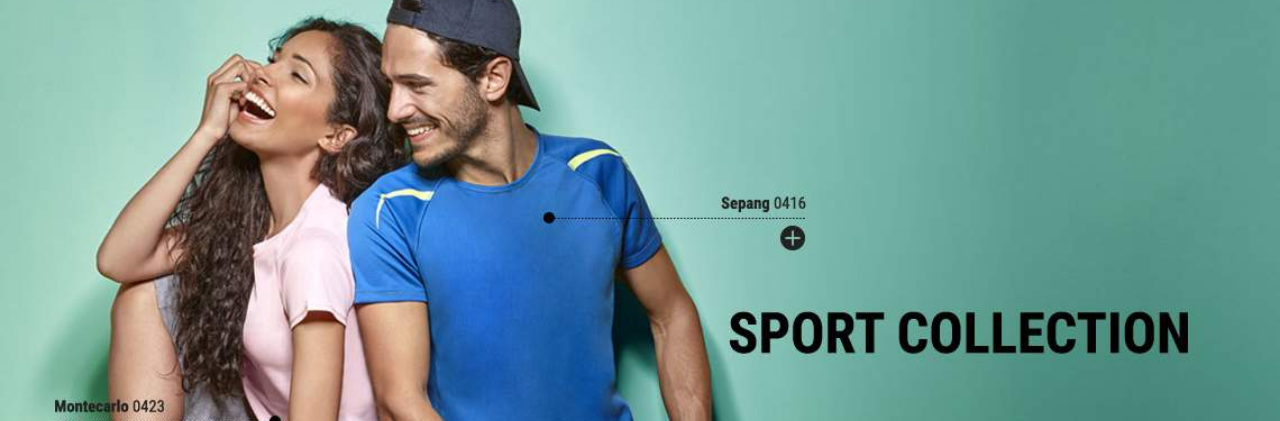
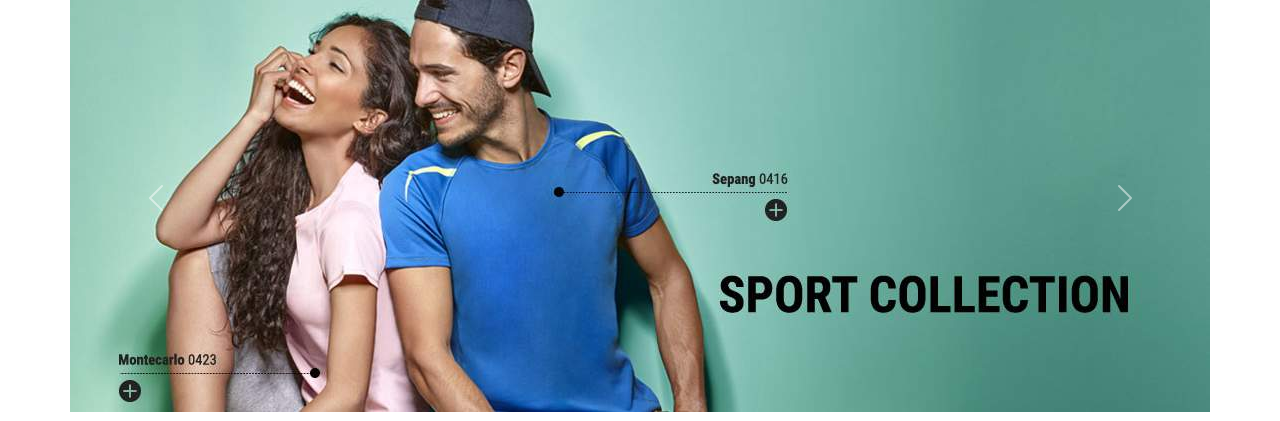
Before and after one commit to KarenACC/PreEntrega2-Castro, a plain HTML site: page index.html in a window 1280 px wide. Shown: the part 166-587 px from the top of the page. Drawn offline with nearby package versions, Linux system fonts and the light colour scheme.

Commit message:
Se arregla slider

```diff
--- a/assets/css/style.css
+++ b/assets/css/style.css
@@ -15,17 +15,6 @@ h2{
 
 }
 
-
-/* .bodyIndex{
-    display:grid;
-    grid-template-columns: 1fr 1fr;
-    grid-template-rows: 150px 600px 900px 150px;
-    grid-template-areas: "header     header"
-                         "banner     banner"
-                         "contenedor contenedor"
-                         "footer     footer";
-
-} */
 
 body{
     font-family: 'Quicksand', sans-serif;
@@ -149,6 +138,7 @@ header nav ul li a{
     align-items: center;
     height: 25%;
     width: 100%;
+    overflow-y: auto;
 
 }
 .contenedor-ofertas .oferta .oferta-imagen img{
--- a/index.html
+++ b/index.html
@@ -14,6 +14,9 @@
 <link rel="preconnect" href="https://fonts.googleapis.com">
 <link rel="preconnect" href="https://fonts.gstatic.com" crossorigin>
 <link href="https://fonts.googleapis.com/css2?family=Bebas+Neue&display=swap" rel="stylesheet">
+<link href="https://cdn.jsdelivr.net/npm/bootstrap@5.3.0-alpha1/dist/css/bootstrap.min.css" rel="stylesheet" integrity="sha384-GLhlTQ8iRABdZLl6O3oVMWSktQOp6b7In1Zl3/Jr59b6EGGoI1aFkw7cmDA6j6gD" crossorigin="anonymous">
+<script src="https://cdn.jsdelivr.net/npm/bootstrap@5.3.0-alpha1/dist/js/bootstrap.bundle.min.js" integrity="sha384-w76AqPfDkMBDXo30jS1Sgez6pr3x5MlQ1ZAGC+nuZB+EYdgRZgiwxhTBTkF7CXvN" crossorigin="anonymous"></script>
+
 </head>
 
 <body  class="bodyIndex">
@@ -44,7 +47,28 @@
 
     </header>
     <div class="banner">
-        <img src="./assets/img/cover.jpg" alt="">
+        <!-- <img src="./assets/img/cover.jpg" alt=""> -->
+        <div id="carouselExample" class="carousel slide">
+            <div class="carousel-inner">
+              <div class="carousel-item active">
+                <img src="./assets/img/cover.jpg" class="d-block w-100" alt="...">
+              </div>
+              <div class="carousel-item">
+                <img src="./assets/img/cover.jpg" class="d-block w-100" alt="...">
+              </div>
+              <div class="carousel-item">
+                <img src="./assets/img/cover.jpg" class="d-block w-100" alt="...">
+              </div>
+            </div>
+            <button class="carousel-control-prev" type="button" data-bs-target="#carouselExample" data-bs-slide="prev">
+              <span class="carousel-control-prev-icon" aria-hidden="true"></span>
+              <span class="visually-hidden">Previous</span>
+            </button>
+            <button class="carousel-control-next" type="button" data-bs-target="#carouselExample" data-bs-slide="next">
+              <span class="carousel-control-next-icon" aria-hidden="true"></span>
+              <span class="visually-hidden">Next</span>
+            </button>
+          </div>
     </div>
     <div class="contenedor">
         <h2 class="centrar-texto">Ofertas de la semana</h2>
```
